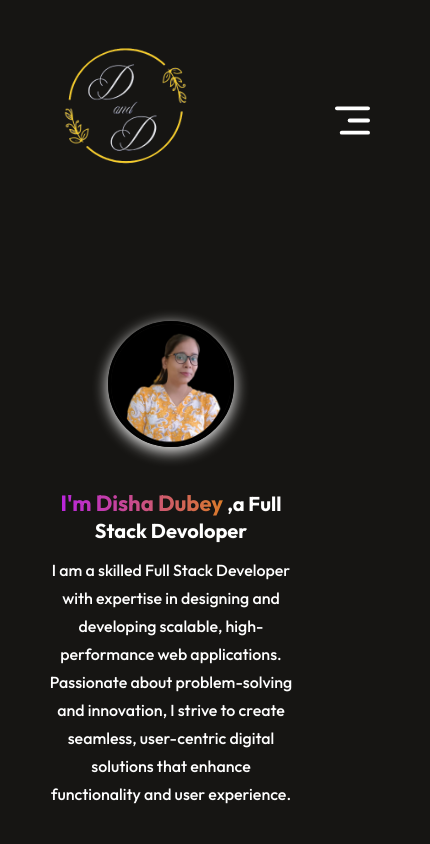
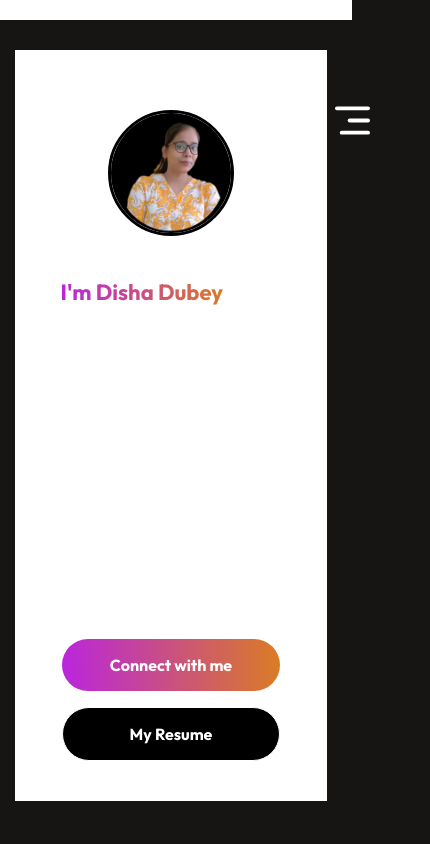
Before and after one commit to dishadube/Portfolio, a React (Vite) app: page / in a window 390 px wide. Shown: the top 844 px of the page, 430 px wide, since content can reach past the window. Built offline with nearby package versions, Linux system fonts and the light colour scheme.

Commit message:
fixed the aspect ration for mobile

```diff
--- a/src/Components/About/About.css
+++ b/src/Components/About/About.css
@@ -6,6 +6,7 @@
     gap: 80px;
     margin: 80px 160px;
    /* width: 100%; */
+
 
 
 }
--- a/src/Components/Contact/Contact.css
+++ b/src/Components/Contact/Contact.css
@@ -5,6 +5,7 @@
     justify-content: center;
     gap: 80px;
     margin: 80px 170px;
+
 
 }
 .contact-title{
--- a/src/Components/Footer/Footer.css
+++ b/src/Components/Footer/Footer.css
@@ -5,6 +5,9 @@
   color: #fff;
   padding: 40px 20px 20px;
   font-family: 'Segoe UI', Tahoma, Geneva, Verdana, sans-serif;
+  width: 100%;
+  background-color: white;
+
 }
 
 .footer-top {
--- a/src/Components/Hero/Hero.css
+++ b/src/Components/Hero/Hero.css
@@ -6,6 +6,7 @@
   text-align: center;
   padding: 40px 20px;
   width: 100%;
+  background-color: white;
 
 
 
--- a/src/Components/MyWork/MyWork.css
+++ b/src/Components/MyWork/MyWork.css
@@ -6,6 +6,7 @@
   margin: 0 auto;
   font-family: 'Segoe UI', Tahoma, Geneva, Verdana, sans-serif;
   color: #222;
+  background-color: wheat;
 }
 
 .mywork-title {
--- a/src/Components/Navbar/Navbar.css
+++ b/src/Components/Navbar/Navbar.css
@@ -19,6 +19,7 @@ body {
   justify-content: space-between;
   margin: 20px 170px;
   width: 80%;
+  background-color: white;
 }
 .nav-menu {
   display: flex;
--- a/src/Components/Navbar/Navbar.jsx
+++ b/src/Components/Navbar/Navbar.jsx
@@ -16,7 +16,7 @@ const Navbar = () => {
 
   return (
     <div id="home" className="navbar">
-      <img src={logo} alt="Logo" className="logo" />
+      {/* <img src={logo} alt="Logo" className="logo" /> */}
       <img
         src={isOpen ? menu_close : menu_open}
         alt="Menu Toggle"
--- a/src/Components/Services/Services.css
+++ b/src/Components/Services/Services.css
@@ -5,6 +5,7 @@
     justify-content: center;
     gap: 80px;
     margin: 80px 170px;
+    background-color: white;
 
 }
 
```
